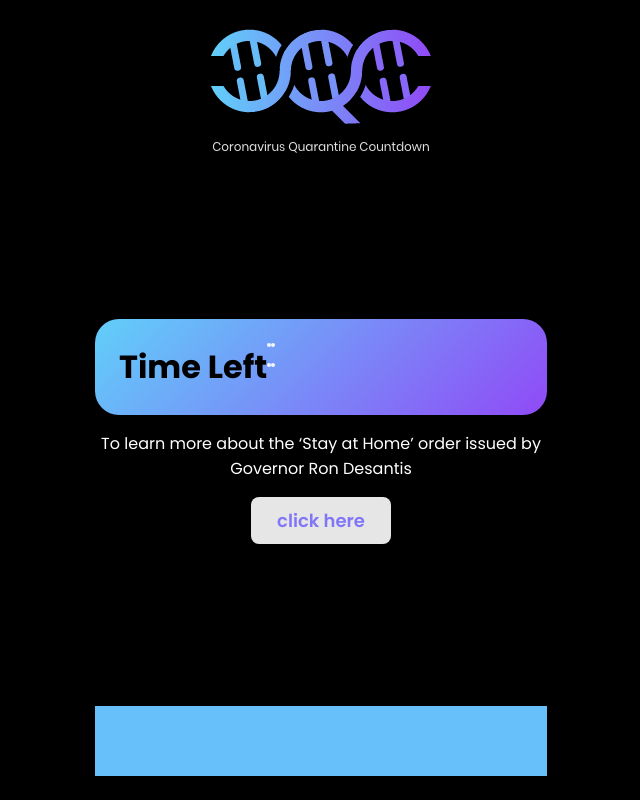
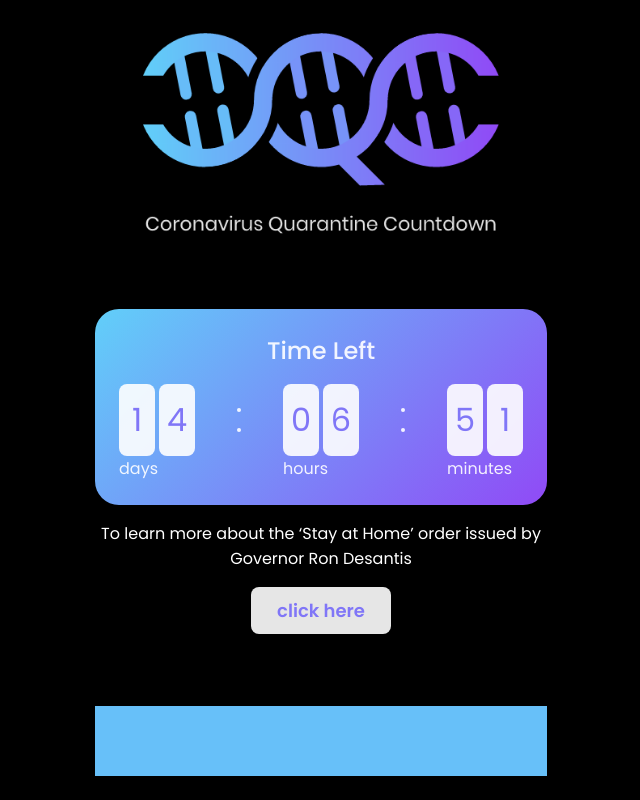
Before and after one commit to schwiftycode/fl-coronavirus-countdown, a React (Create React App) app: page / in a window 1280 px wide. Shown: the whole page, without its empty margins (319-959 px from the left). Built offline with nearby package versions, Linux system fonts and the light colour scheme.

Commit message:
Timer working

```diff
--- a/package.json
+++ b/package.json
@@ -6,6 +6,7 @@
     "@testing-library/jest-dom": "^4.2.4",
     "@testing-library/react": "^9.3.2",
     "@testing-library/user-event": "^7.1.2",
+    "moment": "^2.24.0",
     "node-sass": "^4.13.1",
     "react": "^16.13.1",
     "react-dom": "^16.13.1",
@@ -16,7 +17,8 @@
     "start": "react-scripts start",
     "build": "react-scripts build",
     "test": "react-scripts test",
-    "eject": "react-scripts eject"
+    "eject": "react-scripts eject",
+    "deploy": "npm run build && firebase deploy --only hosting"
   },
   "eslintConfig": {
     "extends": "react-app"
--- a/src/App.scss
+++ b/src/App.scss
@@ -32,6 +32,7 @@
       &.Home {
         .logo {
           justify-self: center;
+          width: calc(100% - 96px);
         }
 
         .content {
@@ -39,8 +40,9 @@
             margin: 16px 0;
             color: white;
           }
+
           input[type=button] {
-            background: rgba(255,255,255,0.9);
+            background: rgba(255, 255, 255, 0.9);
             text-transform: lowercase;
             color: #8076F7;
             padding: 10px 26px;
@@ -49,6 +51,7 @@
             border-radius: 8px;
             border: none;
             cursor: pointer;
+            -webkit-appearance: none;
           }
         }
 
@@ -56,6 +59,10 @@
           width: 100%;
           height: 70px;
           background-color: #67c0f9;
+
+          .adsbygoogle {
+            display: block;
+          }
         }
       }
     }
--- a/src/components/Tick/index.jsx
+++ b/src/components/Tick/index.jsx
@@ -4,13 +4,15 @@
 const Tick = props => {
     return (
         <div className="Tick">
-            <div className="number">
-                {props.value[0]}
+            <div className="numbers">
+                <div className="number">
+                    {props.value[0]}
+                </div>
+                <div className="number">
+                    {props.value[1]}
+                </div>
             </div>
-            <div className="number">
-                {props.value[1]}
-            </div>
-            <div>
+            <div className="title">
                 {props.title}
             </div>
         </div>
@@ -19,7 +21,7 @@
 
 Tick.defaultProps = {
     value: "17",
-    title: "hours"
+    title: "title"
 }
 
 export default Tick
--- a/src/components/Tick/style.scss
+++ b/src/components/Tick/style.scss
@@ -1,3 +1,33 @@
 .Tick {
+    display: flex;
+    flex-direction: column;
 
+    .numbers {
+        display: flex;
+        flex-direction: row;
+
+        .number {
+            background-color: rgba(255, 255, 255, 0.9);
+            width: 36px;
+            height: 72px;
+            border-radius: 8px;
+            display: flex;
+            justify-content: center;
+            align-items: center;
+            color: #8076F7;
+            font-size: 32px;
+            margin-right: 2px;
+
+            &:last-child {
+                margin-left: 2px;
+                margin-right: 0;
+            }
+        }
+    }
+
+    .title {
+        color: rgba(255, 255, 255, 0.9);
+        text-align: left;
+        font-size: 16px;
+    }
 }
--- a/src/components/Timer/index.jsx
+++ b/src/components/Timer/index.jsx
@@ -1,18 +1,49 @@
-import React from 'react'
+import React, { useState, useEffect } from 'react'
+import moment from 'moment'
+import { Tick } from '../index'
 
 import './style.scss'
 
 const Timer = props => {
+
+    const [timerValues, setTimerValues] = useState("012345")
+
+    useEffect(_ => {
+        setInterval(_ => {
+            let now = new Date().getTime()
+            let end = new Date(2020, 3, 30).getTime()
+            let timeLeft = moment.duration(end - now, 'milliseconds')
+            let days = timeLeft.days().toString()
+            if (days.length == 1) {
+                days = `0${days}`
+            }
+            let hours = timeLeft.hours().toString()
+            if (hours.length == 1) {
+                hours = `0${hours}`
+            }
+            let minutes = timeLeft.minutes().toString()
+            if (minutes.length == 1) {
+                minutes = `0${minutes}`
+            }
+            setTimerValues(`${days}${hours}${minutes}`)
+        }, 1000)
+    }, [])
+
     return (
         <div className="Timer">
             <h1>Time Left</h1>
+            <div className="content">
                 {/* Tick */}
+                <Tick title="days" value={timerValues.substring(0, 2)} />
                 {/* Colon */}
                 <div className="colon" />
                 {/* Tick */}
+                <Tick title="hours" value={timerValues.substring(2, 4)} />
                 {/* Colon */}
                 <div className="colon" />
                 {/* Tick */}
+                <Tick title="minutes" value={timerValues.substring(4, 6)} />
+            </div>
         </div>
     )
 }
--- a/src/components/Timer/style.scss
+++ b/src/components/Timer/style.scss
@@ -1,18 +1,34 @@
 .Timer {
     display: flex;
-    flex-direction: row;
+    flex-direction: column;
     background: rgb(97, 207, 249);
     background: -moz-linear-gradient(135deg, rgba(97, 207, 249, 1) 0%, rgba(144, 74, 246, 1) 100%);
     background: -webkit-linear-gradient(135deg, rgba(97, 207, 249, 1) 0%, rgba(144, 74, 246, 1) 100%);
     background: linear-gradient(135deg, rgba(97, 207, 249, 1) 0%, rgba(144, 74, 246, 1) 100%);
-    filter: progid:DXImageTransform.Microsoft.gradient(startColorstr="#61cff9",endColorstr="#904af6",GradientType=1);
+    filter: progid:DXImageTransform.Microsoft.gradient(startColorstr="#61cff9", endColorstr="#904af6", GradientType=1);
     border-radius: 24px;
     padding: 24px;
+    justify-content: stretch;
+    align-items: stretch;
+
+    h1 {
+        text-align: center;
+        font-size: 24px;
+        font-weight: 500;
+        color: rgba(255, 255, 255, 0.9);
+        margin-bottom: 16px;
+    }
+
+    .content {
+        display: flex;
+        flex-direction: row;
+        justify-content: space-between;
 
         .colon {
             width: 4px;
             height: 24px;
             position: relative;
+            margin-top: 24px;
 
             &:before {
                 content: " ";
@@ -39,3 +55,4 @@
             }
         }
     }
+}
--- a/src/components/index.jsx
+++ b/src/components/index.jsx
@@ -1,5 +1,7 @@
 import Timer from './Timer'
+import Tick from './Tick'
 
 export {
-    Timer
+    Timer,
+    Tick
 }
--- a/src/screens/Home.jsx
+++ b/src/screens/Home.jsx
@@ -1,11 +1,17 @@
-import React from 'react'
+import React, { useEffect } from 'react'
 import { Timer } from '../components'
 
 const Home = props => {
+
+    useEffect(_ => {
+        let adsbygoogle = window.adsbygoogle || []
+        adsbygoogle.push({});
+    }, [])
+
     return (
         <div className="Home Screen">
             {/* Logo */}
-            <img className="logo" src={require('../assets/images/cqc-logo.png')} />
+            <img className="logo" src={require('../assets/images/cqc-logo@2x.png')} />
             <div className="content">
                 {/* Timer Component */}
                 <Timer />
@@ -15,7 +21,16 @@
                 <input type="button" value="Click Here" />
             </div>
             {/* Ad Space */}
-            <div className="ads-container"></div>
+            <div className="ads-container">
+
+                <script async src="https://pagead2.googlesyndication.com/pagead/js/adsbygoogle.js"></script>
+                <ins className="adsbygoogle"
+                    data-ad-client="ca-pub-9490678581055546"
+                    data-ad-slot="6385376263"
+                    data-ad-format="auto"
+                    data-full-width-responsive="true"></ins>
+
+            </div>
         </div>
     )
 }
```
Also changed, not shown: public/404.html (added, +33 -0 lines), firebase.json (added), 2 other files (tests, documents, lock files or other folders). Lines whose indentation alone changed are shown as unchanged.
